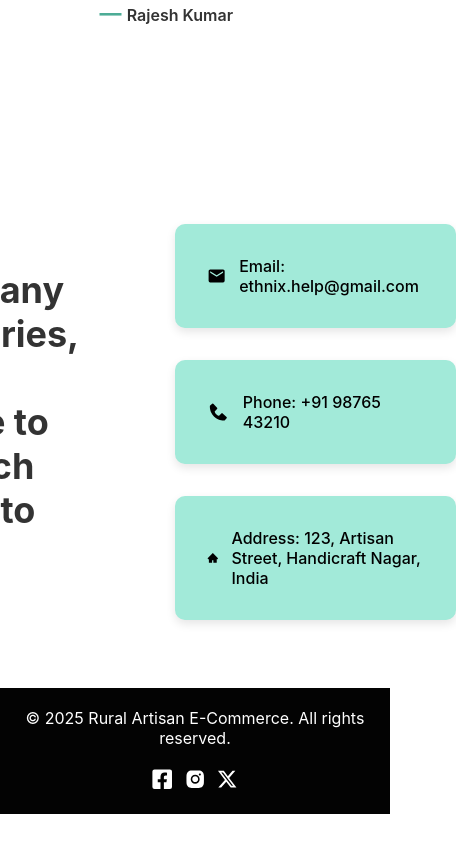
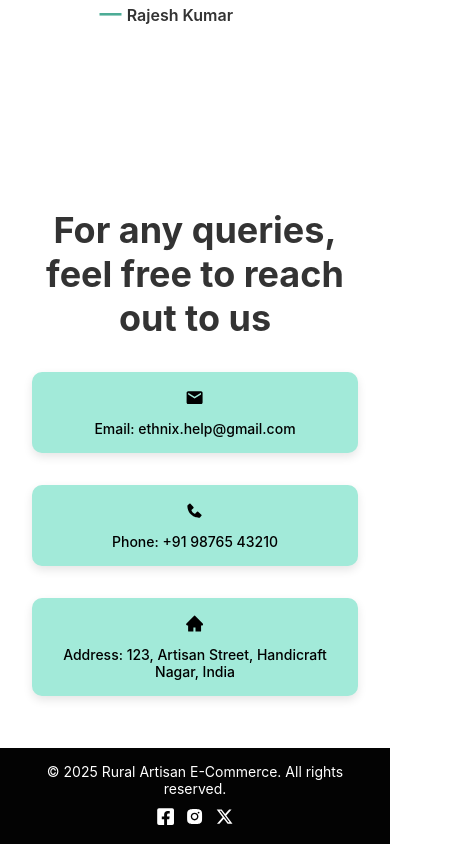
Before and after one commit to pradeep-145/Rural-Artisans, a React (Vite) app in the folder frontend/: page / in a window 390 px wide. Shown: the part 1585-2429 px from the top of the page, 456 px wide, since content can reach past the window. Before the commit the page ends 2399 px from the top, so only its background shows below. Built offline with nearby package versions, Linux system fonts and the light colour scheme; no server answers.

Commit message:
footer n contact made responsive

```diff
--- a/frontend/src/Components/Contact/Contact.module.css
+++ b/frontend/src/Components/Contact/Contact.module.css
@@ -1,4 +1,4 @@
-.contacts{
+.contacts {
     display: flex;
     flex-direction: row;
     justify-content: center;
@@ -10,38 +10,63 @@
     margin-top: 20px;
 }
 
-.contact_header{
+@media (max-width: 768px) {
+    .contacts {
+        flex-direction: column;
+        gap: 2rem;
+        padding: 2rem;
+    }
+}
+
+.contact_header {
     font-size: 24px;
     font-weight: 600;
     color: #333;
     position: relative;
+    text-align: center;
 }
 
-.contact_content{
+.contact_content {
     display: flex;
     flex-direction: column;
     gap: 2rem;
+    align-items: center;
 }
 
-.contact_info{
+.contact_info {
     background-color: #a2ead9;
-    padding: 2rem;
+    padding: 1.5rem;
     border-radius: 10px;
     box-shadow: 0px 4px 10px rgba(0, 0, 0, 0.1);
     transition: all 0.3s ease-in-out;
     display: flex;
     gap: 0.8rem;
     font-weight: 500;
-    justify-items: center;
+    justify-content: center;
     align-items: center;
+    width: 100%;
+    max-width: 500px;
 }
 
-.contact_info:hover{
+.contact_info:hover {
     background-color: #4dac96;
     color: white;
     transform: translateY(-5px) scale(1.001);
 }
 
-.icons{
+.icons {
     font-size: 1.5rem;
 }
+
+@media (max-width: 480px) {
+    .contact_info {
+        padding: 1rem;
+        font-size: 14px;
+        flex-direction: column;
+        text-align: center;
+    }
+
+    .icons {
+        font-size: 1.2rem;
+    }
+}
--- a/frontend/src/Components/Footer/Footer.module.css
+++ b/frontend/src/Components/Footer/Footer.module.css
@@ -1,34 +1,60 @@
-.footer{
+.footer {
     padding: 20px 0;
     text-align: center;
     position: relative;
     bottom: 0;
     width: 100%;
     margin-top: 20px;
-    color:white;
+    color: white;
     background-color: #030303;
-    justify-items: center;
+    display: flex;
+    flex-direction: column;
     align-items: center;
-    display: flex;
-    gap: 20px;
-    flex-direction: column;
+    gap: 15px;
 }
 
-.socials{
+.socials {
     display: flex;
     justify-content: center;
-    gap: 10px;
+    gap: 15px;
 }
 
-.social{
-    color:white;
+.social {
+    color: white;
     text-decoration: none;
+    transition: all 0.3s ease-in-out;
 }
 
 .social:hover {
     color: #4dac96;
-    transform: translateY(-1px) scale(1.001);
+    transform: scale(1.1);
 }
-.icons{
-    font-size: 1.4rem;
+
+.icons {
+    font-size: 1.5rem;
 }
+
+@media (max-width: 768px) {
+    .footer {
+        padding: 15px;
+        gap: 10px;
+    }
+
+    .socials {
+        gap: 10px;
+    }
+
+    .icons {
+        font-size: 1.3rem;
+    }
+}
+
+@media (max-width: 480px) {
+    .footer {
+        font-size: 14px;
+    }
+
+    .icons {
+        font-size: 1.2rem;
+    }
+}
```
